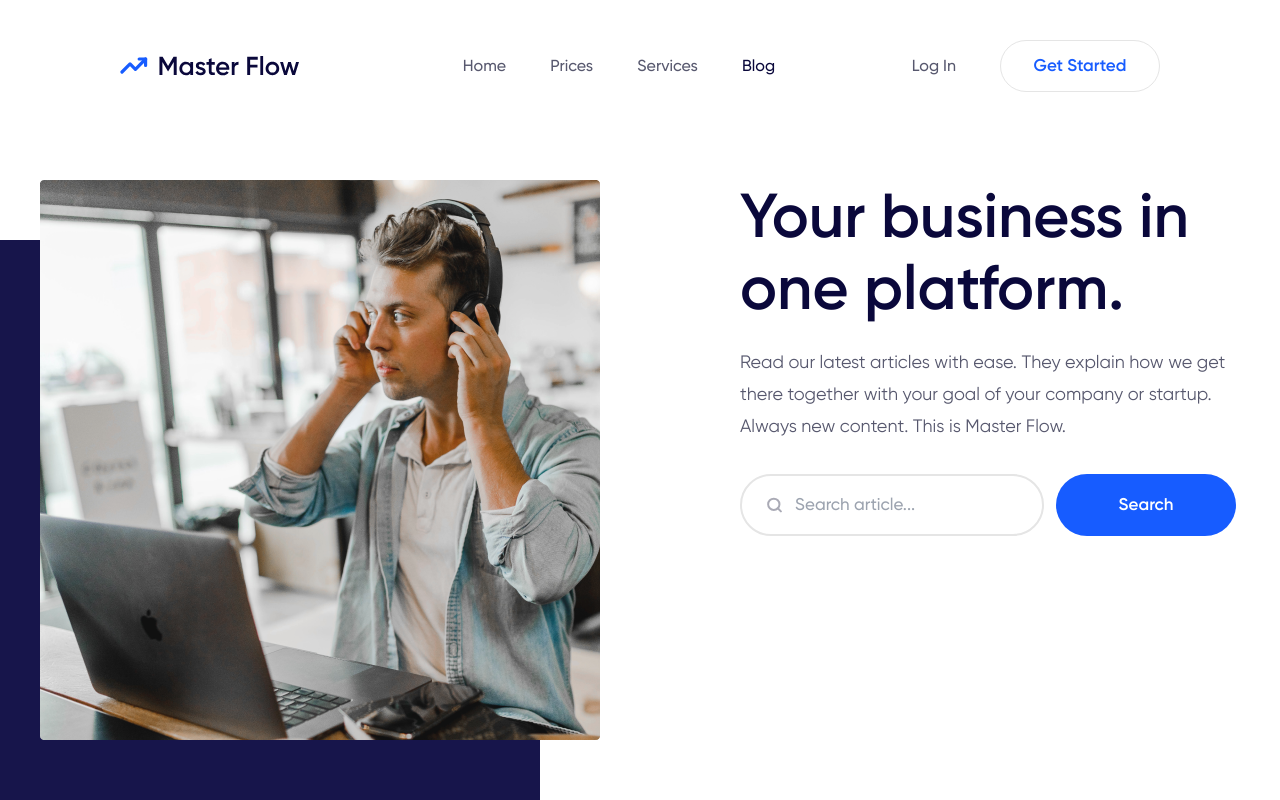
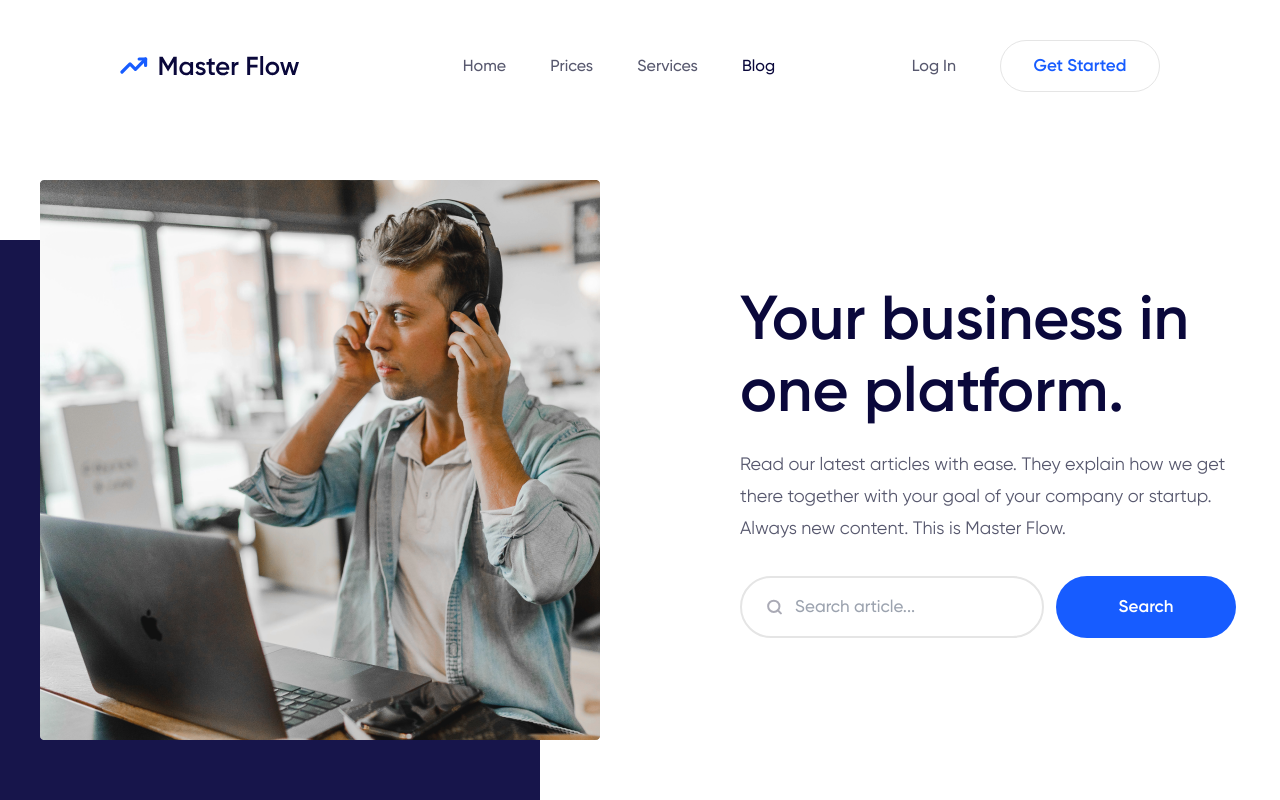
Before and after one commit to Slavinto/master-flow, a Next.js app: page /blog in a window 1280 px wide. Shown: the top 800 px of the page. Built offline with nearby package versions, Linux system fonts and the light colour scheme; no server answers.

Commit message:
added formatting to platform component

```diff
--- a/src/components/platform.tsx
+++ b/src/components/platform.tsx
@@ -3,7 +3,7 @@ import Search from "./search";
 
 const Platform = () => {
     return (
-        <section className='flex justify-between mt-12 mb-[200px]'>
+        <section className='flex justify-between mt-12 mb-[200px] items-center'>
             <div className='relative'>
                 <div className='bg-dark-blue absolute z-0 -bottom-[60px] -left-[60px] w-[560px] h-[560px]' />
                 <Image
```
